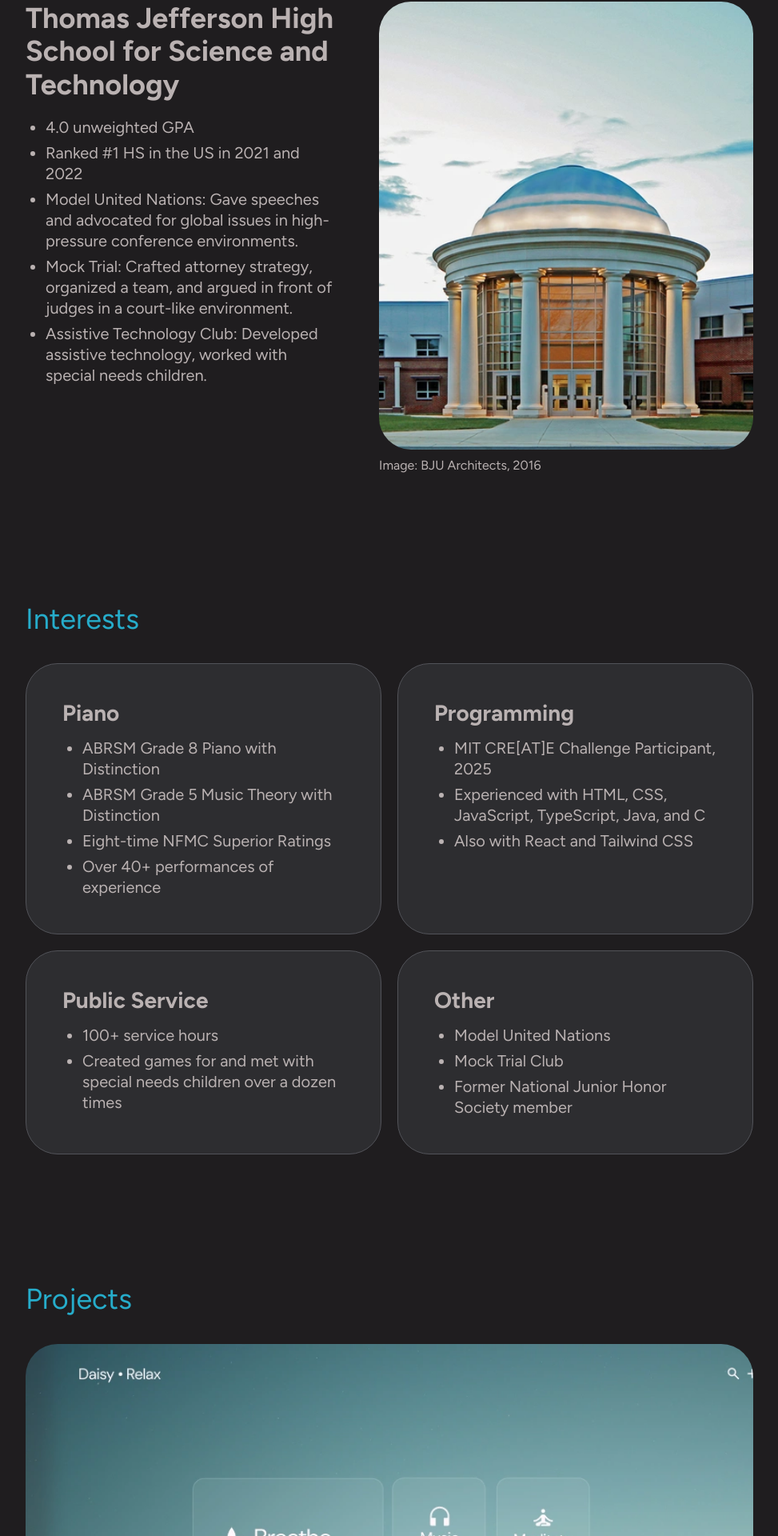
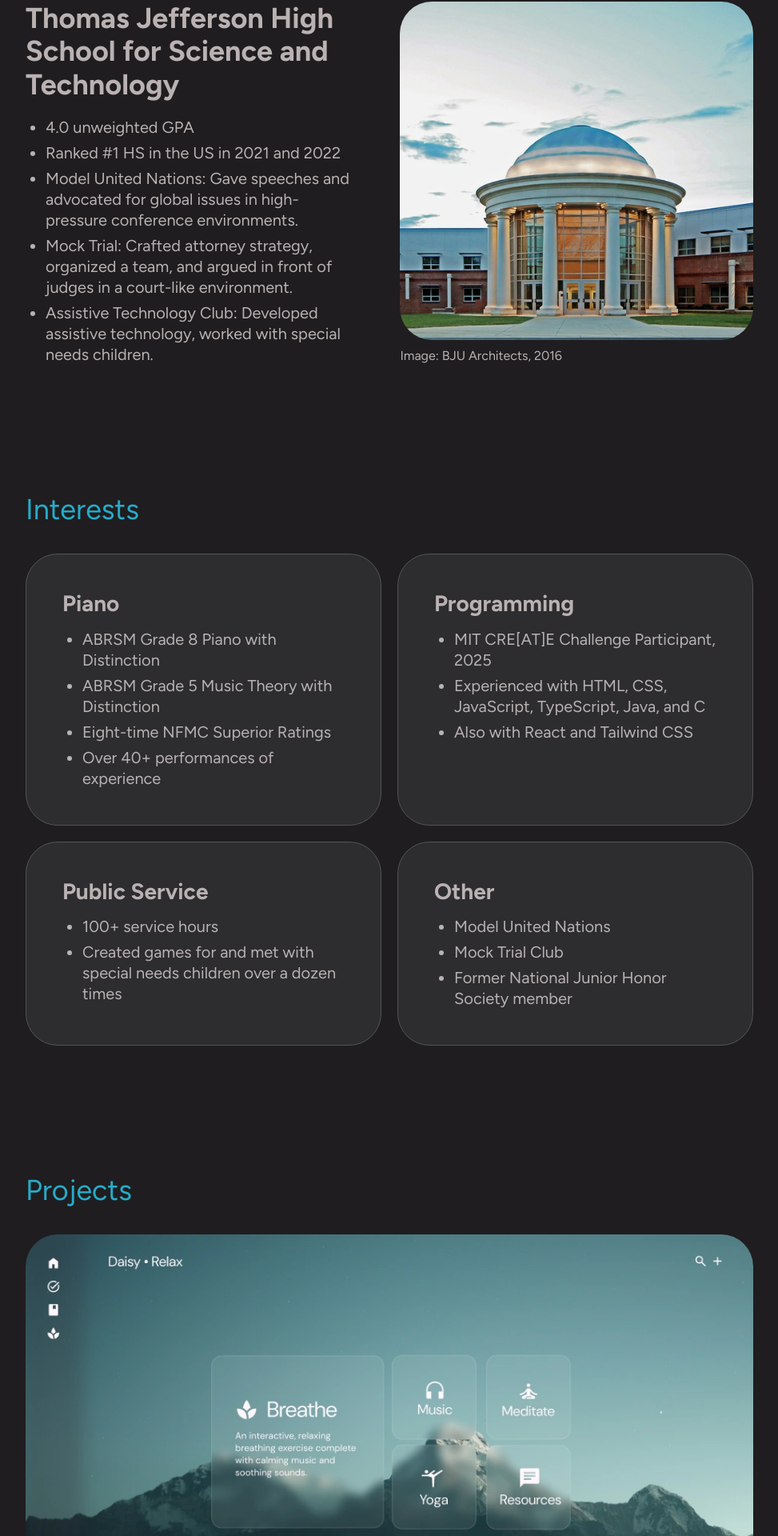
Before and after one commit to runial/portfolio, a React (Vite) app: page / in a window 1280 px wide. Shown: the part 925-2845 px from the top of the page at 80% size, without its empty margins (153-1126 px from the left). Built offline with nearby package versions, Linux system fonts and the light colour scheme.

Commit message:
fixed tjhsst image, cleaned up code

```diff
--- a/src/ContactSection.tsx
+++ b/src/ContactSection.tsx
@@ -1,3 +1,4 @@
+import { memo } from 'react';
 import { Section } from './Section.tsx';
 import { Link } from './Link.tsx';
 import {
@@ -21,7 +22,6 @@ import dribbbleIcon from './assets/img-og/dribbble.svg';
 import discordIcon from './assets/img-og/discord.svg';
 import instagramIcon from './assets/img-og/instagram.svg';
 import snapchatIcon from './assets/img-og/snapchat.svg';
-import { memo } from 'react';
 
 interface SocialMediaLinkProps {
   imgSrc: string;
--- a/src/EducationSection.tsx
+++ b/src/EducationSection.tsx
@@ -1,3 +1,4 @@
+import { memo } from 'react';
 import {
   SECTION_IDS,
   EDUCATION_HEADER,
@@ -6,11 +7,9 @@ import {
   TJHSST_IMG_ALT,
   TJHSST_IMG_CREDIT,
 } from './textConstants.ts';
-// Removed direct import of tjhsstImage as OptimizedPicture will handle sources
 import { Section } from './Section.tsx';
 import { BulletList } from './BulletList.tsx';
-import { memo } from 'react';
-import { OptimizedPicture } from './OptimizedPicture.tsx'; // Import OptimizedPicture
+import { OptimizedPicture } from './OptimizedPicture.tsx';
 
 // Import optimized image versions for TJHSST
 import tjhsstDesktopWebp from './assets/img-optimized/tjhsst.desktop.webp';
@@ -21,16 +20,14 @@ import tjhsstMobilePng from './assets/img-optimized/tjhsst.mobile.png';
 interface SchoolProps {
   name: string;
   description: string[];
-  // src: string; // Replaced by specific sources
-  // alt: string; // Already part of OptimizedPictureProps
   imgCredit?: string;
   // Props for OptimizedPicture
   webpSrcDesktop: string;
   webpSrcMobile: string;
   pngSrcDesktop: string;
   pngSrcMobile: string;
-  altText: string; // Renamed to avoid conflict if 'alt' was used differently
-  imageClassName?: string; // To pass existing classNames
+  altText: string;
+  imageClassName?: string;
 }
 
 function School({
@@ -51,15 +48,17 @@ function School({
         <BulletList className="text-fg-secondary" content={description} />
       </div>
       <div className="flex flex-col gap-2">
+        <div className="flex flex-1">
           <OptimizedPicture
             webpSrcDesktop={webpSrcDesktop}
             webpSrcMobile={webpSrcMobile}
             pngSrcDesktop={pngSrcDesktop}
             pngSrcMobile={pngSrcMobile}
             alt={altText}
-          className={imageClassName} // Pass the original className here
+            className={`${imageClassName} h-full`}
             loading="lazy"
           />
+        </div>
         {imgCredit && <p className="text-fg-secondary text-sm">{imgCredit}</p>}
       </div>
     </div>
@@ -78,64 +77,8 @@ export const EducationSection = memo(function EducationSection() {
         pngSrcMobile={tjhsstMobilePng}
         altText={TJHSST_IMG_ALT}
         imgCredit={TJHSST_IMG_CREDIT}
-        imageClassName="h-full img-large" // Pass the original classes
+        imageClassName="img-large" // Pass the original classes
       />
     </Section>
   );
 });
-
-// import {
-//   SECTION_IDS,
-//   EDUCATION_HEADER,
-//   TJHSST_HEADER,
-//   TJHSST_DESCRIPTION,
-//   TJHSST_IMG_ALT,
-//   TJHSST_IMG_CREDIT,
-// } from './textConstants.ts';
-// import tjhsstImage from './assets/img-og/tjhsst.png';
-// import { Section } from './Section.tsx';
-// import { BulletList } from './BulletList.tsx';
-// import { memo } from 'react';
-//
-// interface SchoolProps {
-//   name: string;
-//   description: string[];
-//   src: string;
-//   alt: string;
-//   imgCredit?: string;
-// }
-//
-// function School({ name, description, src, alt, imgCredit }: SchoolProps) {
-//   return (
-//     <div className="flex flex-col lg:flex-row gap-10">
-//       <div className="flex flex-col gap-4">
-//         <h2 className="text-fg-secondary text-xl font-bold">{name}</h2>
-//         <BulletList className="text-fg-secondary" content={description} />
-//       </div>
-//       <div className="flex flex-col gap-2">
-//         <img
-//           src={src}
-//           alt={alt}
-//           className="h-full img-large"
-//         />
-//         {imgCredit && (
-//           <p className="text-fg-secondary text-sm">{imgCredit}</p>
-//         )}
-//       </div>
-//     </div>
-//   );
-// }
-//
-// export const EducationSection = memo(function EducationSection() {
-//   return (
-//     <Section id={SECTION_IDS.EDUCATION} sectionName={EDUCATION_HEADER}>
-//       <School
-//         name={TJHSST_HEADER}
-//         description={TJHSST_DESCRIPTION}
-//         src={tjhsstImage}
-//         alt={TJHSST_IMG_ALT}
-//         imgCredit={TJHSST_IMG_CREDIT}
-//       />
-//     </Section>
-//   );
-// });
--- a/src/Footer.tsx
+++ b/src/Footer.tsx
@@ -1,3 +1,4 @@
+import { memo, useCallback } from 'react';
 import {
   FOOTER_TEXT,
   FOOTER_SEPARATOR,
@@ -5,7 +6,6 @@ import {
 } from './textConstants.ts';
 import { Button } from './Button.tsx';
 import type { LicensingModalProps } from './LicensingModal.tsx';
-import { memo, useCallback } from 'react';
 
 export const Footer = memo(function Footer({
   setLicensingModalOpen,
--- a/src/Hero.tsx
+++ b/src/Hero.tsx
@@ -1,69 +1,33 @@
-import { HERO_SECTION, HERO_SECTION_2 } from './textConstants.ts';
-// import heroImage from './assets/img-og/hero.png'; // No longer needed directly
 import { memo } from 'react';
-import { OptimizedPicture } from './OptimizedPicture.tsx'; // Import OptimizedPicture
-
-// Import optimized image versions for hero.png
+import { HERO_SECTION, HERO_SECTION_2, HERO_IMG_ALT } from './textConstants.ts';
+import { OptimizedPicture } from './OptimizedPicture.tsx';
 import heroDesktopWebp from './assets/img-optimized/hero.desktop.webp';
 import heroMobileWebp from './assets/img-optimized/hero.mobile.webp';
 import heroDesktopPng from './assets/img-optimized/hero.desktop.png';
 import heroMobilePng from './assets/img-optimized/hero.mobile.png';
 
 export const Hero = memo(function Hero() {
-  // heroStyle is no longer needed as OptimizedPicture handles the image
-  // const heroStyle = {
-  //   background: `url('${heroImage}') no-repeat center`,
-  //   backgroundSize: 'cover',
-  // };
-
   return (
     <div className="w-full">
-      {/*
-        The parent div needs `position: relative` for the absolute positioning of OptimizedPicture.
-        The `h-[60vh]` and flex properties are kept on this parent.
-        `bg-cover` and `bg-no-repeat` are removed as the image tag will handle this.
-        `main-hero` class is kept if it has other non-background styles.
-      */}
       <div className="main-hero relative text-2xl flex flex-col justify-end items-center h-[60vh] overflow-hidden">
         <OptimizedPicture
           webpSrcDesktop={heroDesktopWebp}
           webpSrcMobile={heroMobileWebp}
           pngSrcDesktop={heroDesktopPng}
           pngSrcMobile={heroMobilePng}
-          alt="Abstract background design" // Provide a descriptive alt text
-          className="absolute inset-0 w-full h-full object-cover -z-10" // Styles to make it act like a background
-          loading="eager" // Hero images are often critical
+          alt={HERO_IMG_ALT}
+          className="absolute inset-0 w-full h-full object-cover -z-10"
+          loading="eager"
         />
+
         {/* Content needs to be above the image */}
         <span className="text-bg w-full dynamic my-10 relative z-10">
           {HERO_SECTION}
         </span>
       </div>
       <div className="text-2xl mt-20 flex justify-center">
-        <span className=" w-full dynamic">{HERO_SECTION_2}</span>
+        <span className="w-full dynamic">{HERO_SECTION_2}</span>
       </div>
     </div>
   );
 });
-
-// import { HERO_SECTION, HERO_SECTION_2 } from './textConstants.ts';
-// import heroImage from './assets/img-og/hero.png';
-// import { memo } from 'react';
-//
-// export const Hero = memo(function Hero() {
-//   const heroStyle = {
-//     background: `url('${heroImage}') no-repeat center`,
-//     backgroundSize: 'cover',
-//   };
-//
-//   return (
-//     <div className="w-full">
-//       <div className="main-hero text-2xl bg-cover bg-no-repeat flex flex-col justify-end items-center h-[60vh]" style={heroStyle}>
-//         <span className="text-bg w-full dynamic my-10">{HERO_SECTION}</span>
-//       </div>
-//       <div className="text-2xl mt-20 flex justify-center">
-//         <span className=" w-full dynamic">{HERO_SECTION_2}</span>
-//       </div>
-//     </div>
-//   );
-// });
--- a/src/InterestsSection.tsx
+++ b/src/InterestsSection.tsx
@@ -1,3 +1,4 @@
+import { memo } from 'react';
 import {
   SECTION_IDS,
   INTERESTS_HEADER,
@@ -12,7 +13,6 @@ import {
 } from './textConstants.ts';
 import { Section } from './Section.tsx';
 import { BulletList } from './BulletList.tsx';
-import { memo } from 'react';
 
 interface InterestCardProps {
   header: string;
--- a/src/LicensingModal.tsx
+++ b/src/LicensingModal.tsx
@@ -1,7 +1,7 @@
+import * as React from 'react';
+import { memo, useCallback } from 'react';
 import licenseText from './assets/softwareLicenses.txt?raw';
-import * as React from 'react';
 import { Button } from './Button.tsx';
-import { memo, useCallback } from 'react';
 
 export interface LicensingModalProps {
   licensingModalOpen: boolean;
--- a/src/NavBar.tsx
+++ b/src/NavBar.tsx
@@ -1,3 +1,4 @@
+import { type MouseEventHandler, useState, memo, useCallback } from 'react';
 import { Button, ScrollToButton } from './Button.tsx';
 import runialGradientLogo from './assets/img-og/runial_gradient.svg';
 import menuIcon from './assets/img-og/menu.svg';
@@ -10,8 +11,6 @@ import {
   NAVBAR_CONTACT,
   ALT_TEXT_RUNIAL_LOGO,
 } from './textConstants.ts';
-// @ts-ignore
-import { type MouseEventHandler, useState, memo, useCallback } from 'react';
 
 interface NavButtonProps {
   id: string;
--- a/src/index.css
+++ b/src/index.css
@@ -1,7 +1,7 @@
 @import 'tailwindcss';
 
 @theme {
-  --font-display: 'Figtree', -apple-system, -system-ui, Avenir, sans-serif;
+  --font-display: 'Figtree', -apple-system, var(--font-sans), sans-serif;
 
   /* Font sizes */
   --text-sm: 16px;
@@ -57,11 +57,6 @@
   box-sizing: border-box;
 }
 
-a {
-  font-weight: 500;
-  text-decoration: inherit;
-}
-
 body {
   margin: 0;
   display: flex;
@@ -88,7 +83,7 @@ button {
 }
 
 .img-large {
-  @apply rounded-4xl object-cover min-h-[70vh];
+  @apply rounded-4xl object-cover;
 }
 
 ::selection {
--- a/src/textConstants.ts
+++ b/src/textConstants.ts
@@ -17,6 +17,7 @@ export const NAVBAR_CONTACT = 'Contact';
 export const HERO_SECTION = "Hello, I'm Richard.";
 export const HERO_SECTION_2 =
   "I'm a programmer, pianist, and engineer that's always willing to try new things.";
+export const HERO_IMG_ALT = 'Blue gradient background';
 
 /* Education */
 export const EDUCATION_HEADER = 'Education';
```
Also changed, not shown: src/LargeImg.tsx (deleted, +0 -16 lines), src/ProjectsSection.tsx (+2 -5 lines), 1 other file (tests, documents, lock files or other folders). Lines whose indentation alone changed are shown as unchanged.
